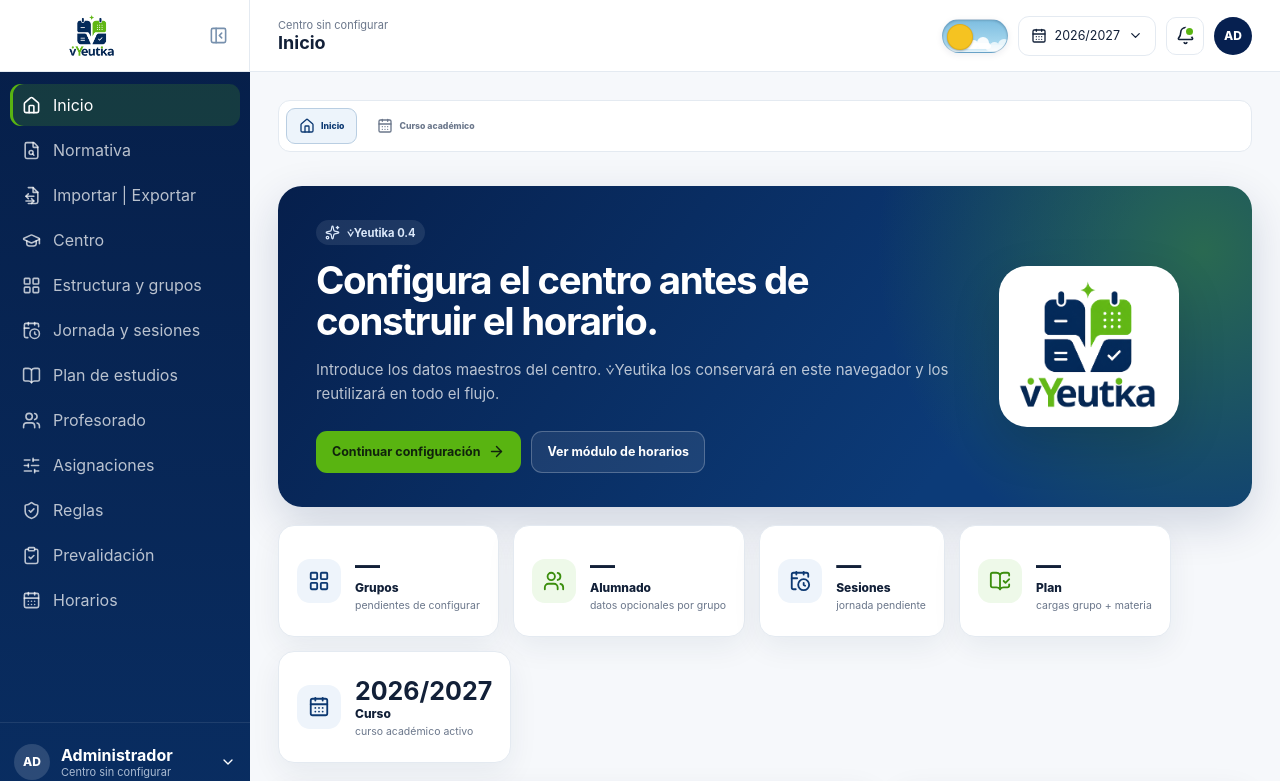
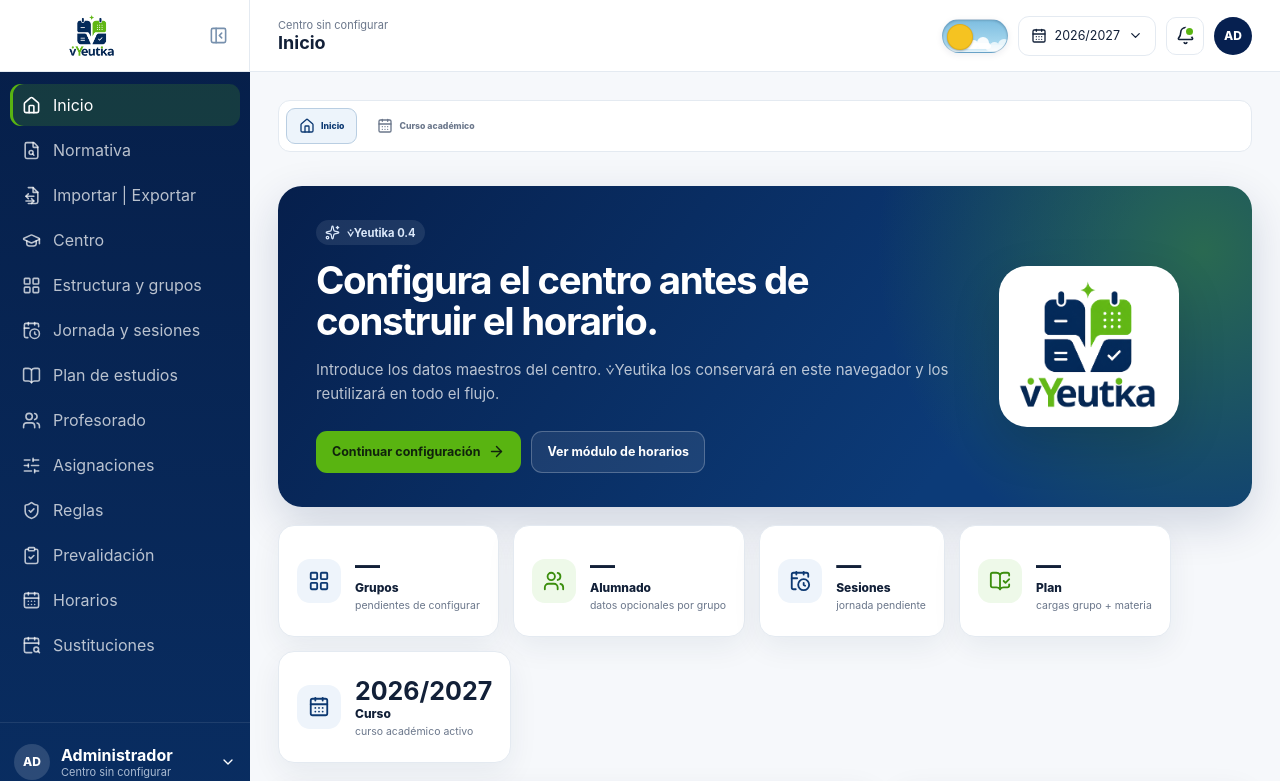
Before and after one commit to viCasco/viyeutika, a React (Vite) app: page / in a window 1280 px wide. Shown: the top 781 px of the page. Built offline with nearby package versions, Linux system fonts and the light colour scheme.

Commit message:
feat: expose substitutions in navigation

```diff
--- a/src/App.tsx
+++ b/src/App.tsx
@@ -1,7 +1,7 @@
 import { useEffect, useMemo, useState } from 'react'
 import {
   Bell, BookOpen, CalendarClock, CalendarDays, ChevronDown, ClipboardCheck,
-  FileSearch, Gauge, GraduationCap, Home, LayoutGrid, Menu, PanelLeftClose, PanelLeftOpen,
+  FileSearch, Gauge, GraduationCap, Home, LayoutGrid, Menu, PanelLeftClose, PanelLeftOpen, CalendarSearch,
   ShieldCheck, SlidersHorizontal, Sparkles, Users, X,
 } from 'lucide-react'
 import { Logo } from './components/Logo'
@@ -20,6 +20,7 @@ import { AssignmentsPage } from './pages/AssignmentsPage'
 import { RulesPage } from './pages/RulesPage'
 import { PrevalidationPage } from './pages/PrevalidationPage'
 import { GenerationPage } from './pages/GenerationPage'
+import { SubstitutionsPage } from './pages/SubstitutionsPage'
 import { useProject } from './hooks/useProject'
 import { useTheme } from './hooks/useTheme'
 
@@ -36,6 +37,7 @@ const navigation = [
   { path: '/reglas', label: 'Reglas', icon: ShieldCheck },
   { path: '/prevalidacion', label: 'Prevalidación', icon: ClipboardCheck },
   { path: '/horarios', label: 'Horarios', icon: CalendarDays },
+  { path: '/sustituciones', label: 'Sustituciones', icon: CalendarSearch },
 ]
 
 const descriptions: Record<string,string> = {
@@ -46,6 +48,7 @@ const descriptions: Record<string,string> = {
   '/reglas': 'Restricciones legales, reglas del centro y preferencias ponderadas.',
   '/prevalidacion': 'Comprobación de integridad antes de ejecutar la generación automática.',
   '/horarios': 'Generación, comparación y revisión de propuestas de horario.',
+  '/sustituciones': 'Consulta del profesorado sin clase asignada por día y sesión.',
 }
 
 const getRoute = () => {
@@ -97,6 +100,7 @@ export default function App() {
     if (route === '/reglas') return <RulesPage project={project} navigate={go}/>
     if (route === '/prevalidacion') return <PrevalidationPage project={project} navigate={go}/>
     if (route === '/horarios') return <GenerationPage project={project} navigate={go}/>
+    if (route === '/sustituciones') return <SubstitutionsPage project={project} navigate={go}/>
     return <PlaceholderPage title={active.label} description={descriptions[route] ?? 'Módulo preparado para su implementación.'}/>
   }
 
```
